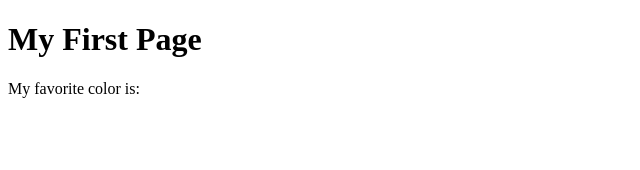
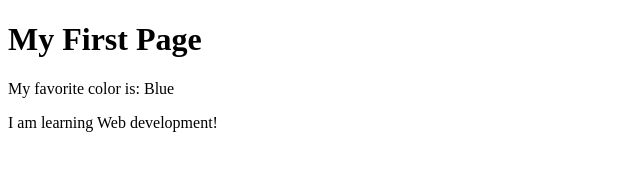
Before and after one commit to aixacruz/wdd130, a plain HTML site: page week01/first-page.html in a window 1280 px wide. Shown: the whole page, without its empty margins (0-640 px from the left). Drawn offline with Linux system fonts and the light colour scheme.

Commit message:
first page practice

```diff
--- a/week01/first-page.html
+++ b/week01/first-page.html
@@ -1,12 +1,16 @@
 <!DOCTYPE html>
 <html lang="en">
+
 <head>
     <meta charset="UTF-8">
     <meta name="viewport" content="width=device-width, initial-scale=1.0">
     <title>My First Page</title>
 </head>
+
 <body>
     <h1>My First Page</h1>
-    <p>My favorite color is: </p>
+    <p>My favorite color is: Blue</p>
+    <p>I am learning Web development!</p>
 </body>
+
 </html>
```
